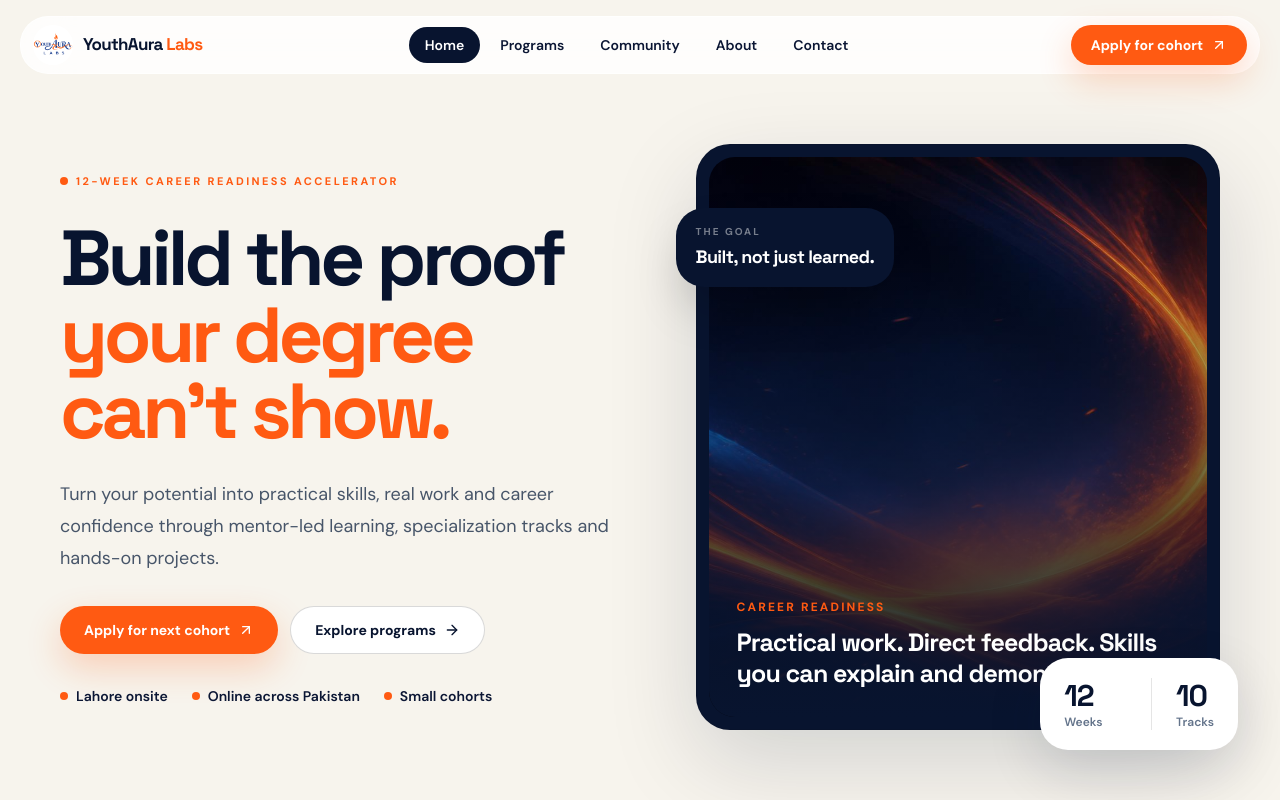
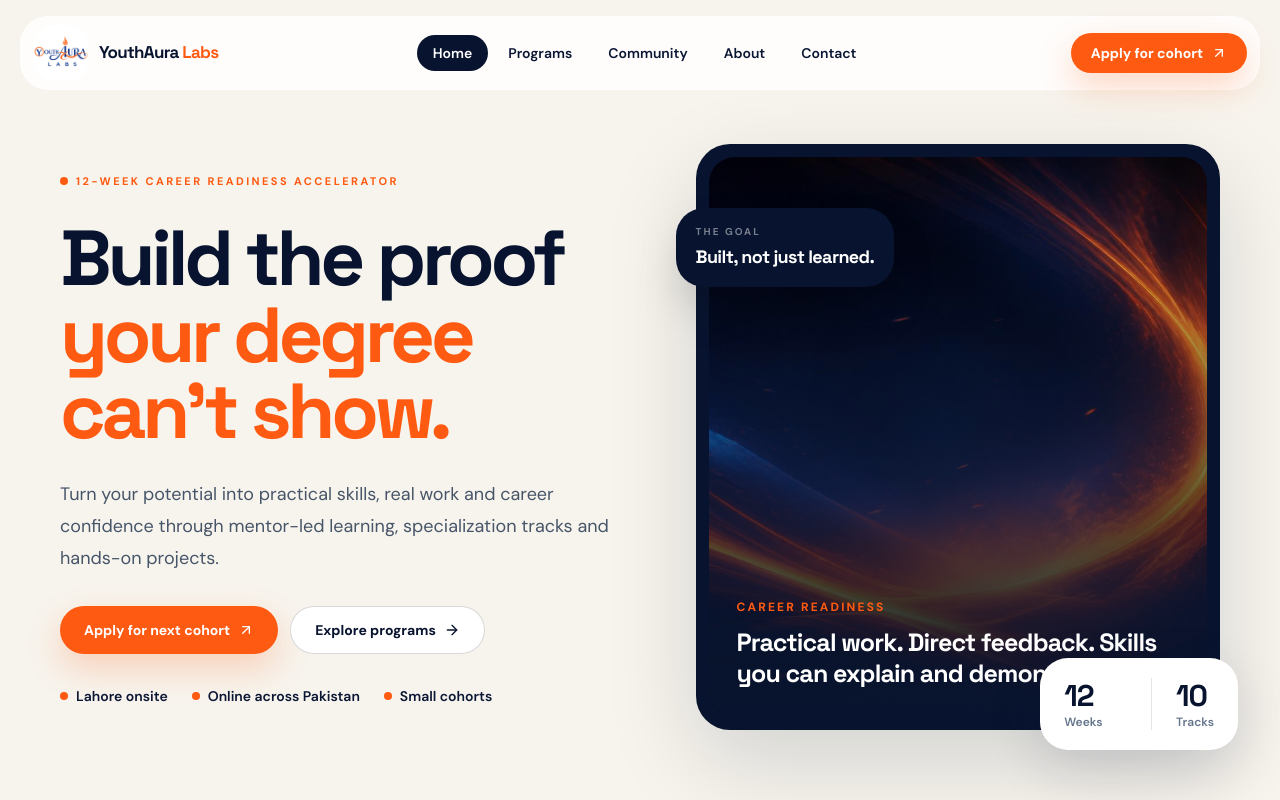
Before and after one commit to Amanat00/youthauralabs, a Next.js app: page / in a window 1280 px wide. Shown: the top 800 px of the page. Built offline with nearby package versions, Linux system fonts and the light colour scheme.

Commit message:
update logo size

```diff
--- a/src/components/layout/Navbar.tsx
+++ b/src/components/layout/Navbar.tsx
@@ -34,8 +34,8 @@ export default function Navbar() {
       <div className={`site-shell !px-0 transition-all duration-300 ${scrolled ? "" : ""}`}>
         <nav className={`flex items-center justify-between rounded-2xl border px-3 py-2 transition-all ${scrolled ? "border-black/10 bg-[#fffdf8]/95 shadow-[0_12px_40px_rgba(8,20,47,.08)] backdrop-blur-xl" : "border-white/60 bg-white/80 backdrop-blur-xl"}`}>
           <Link href="/" className="flex items-center gap-2.5">
-            <span className="flex h-10 w-10 items-center justify-center overflow-hidden rounded-xl bg-white">
-              <Image src="/logo.png" alt="YouthAura Labs" width={48} height={48} className="h-10 w-10 object-cover object-left" priority />
+            <span className="flex h-14 w-14 items-center justify-center overflow-hidden rounded-xl bg-white">
+              <Image src="/logo.png" alt="YouthAura Labs" width={64} height={64} className="h-14 w-14 object-cover object-left" priority />
             </span>
             <span className="font-display text-[17px] font-bold tracking-[-0.04em] text-ink">YouthAura <span className="text-primary">Labs</span></span>
           </Link>
```
